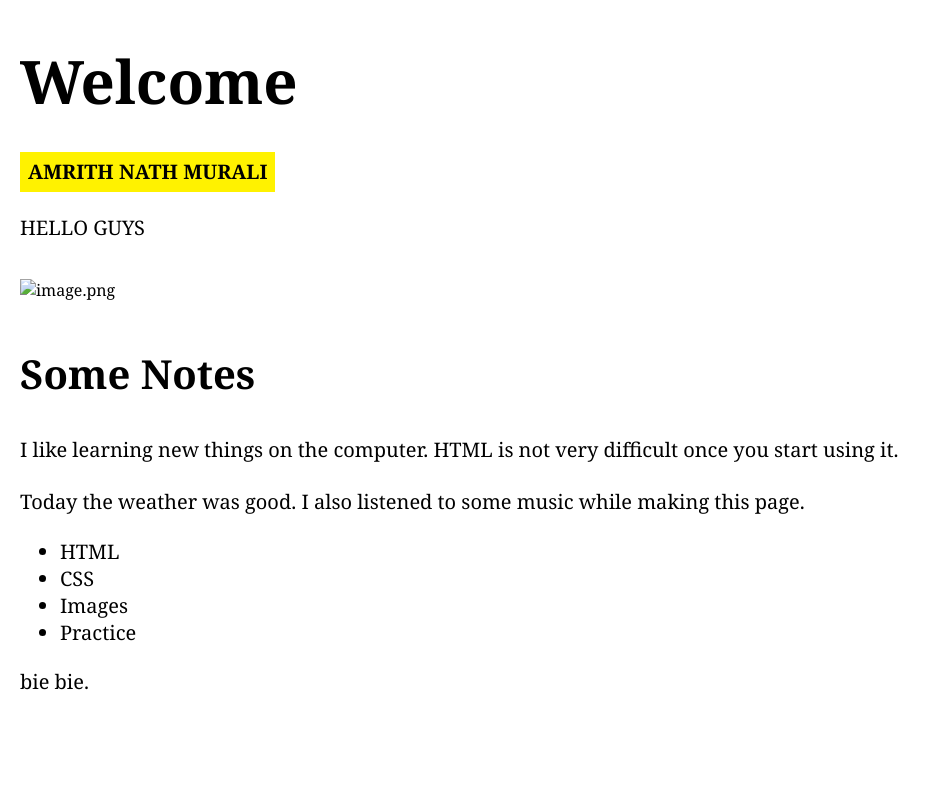
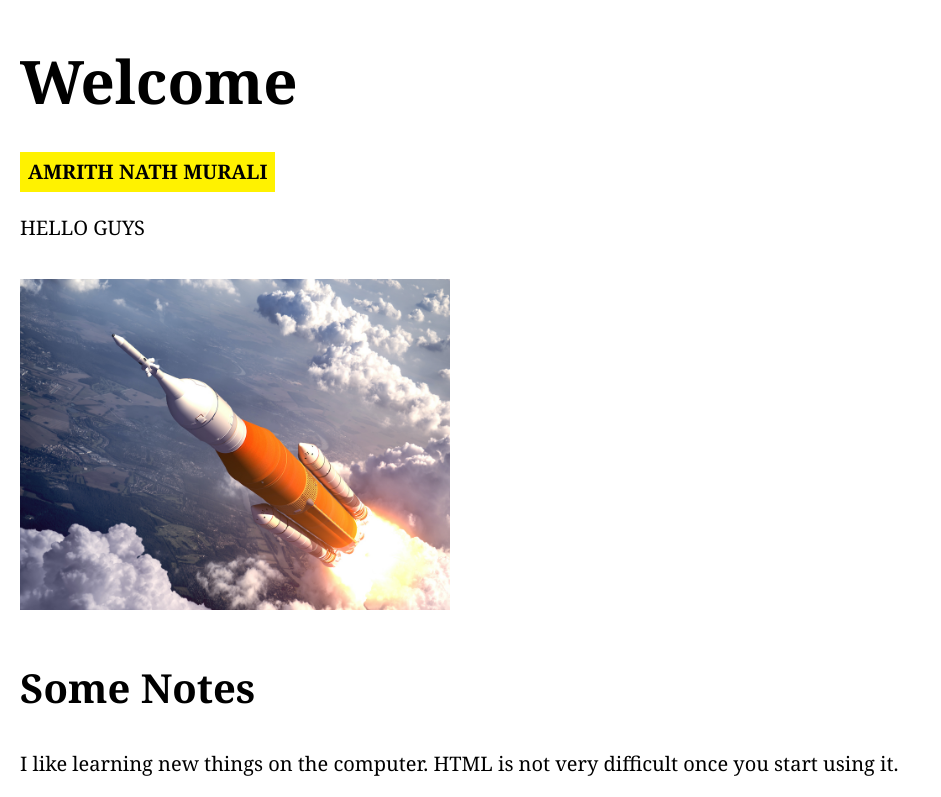
Before and after one commit to amrithnath-1/simp_web, a plain HTML site: page index.html in a window 1280 px wide. Shown: the top 797 px of the page, without its empty margins (0-941 px from the left). Drawn offline with Linux system fonts and the light colour scheme.

Commit message:
Fix image source in index.html
Updated image source in the HTML file.

```diff
--- a/index.html
+++ b/index.html
@@ -13,7 +13,7 @@
 
 <p>HELLO GUYS</p>
 
-<img src="image.jpg" alt="image.png">
+<img src="image.png" alt="image.png">
 
 <h2>Some Notes</h2>
 
```
